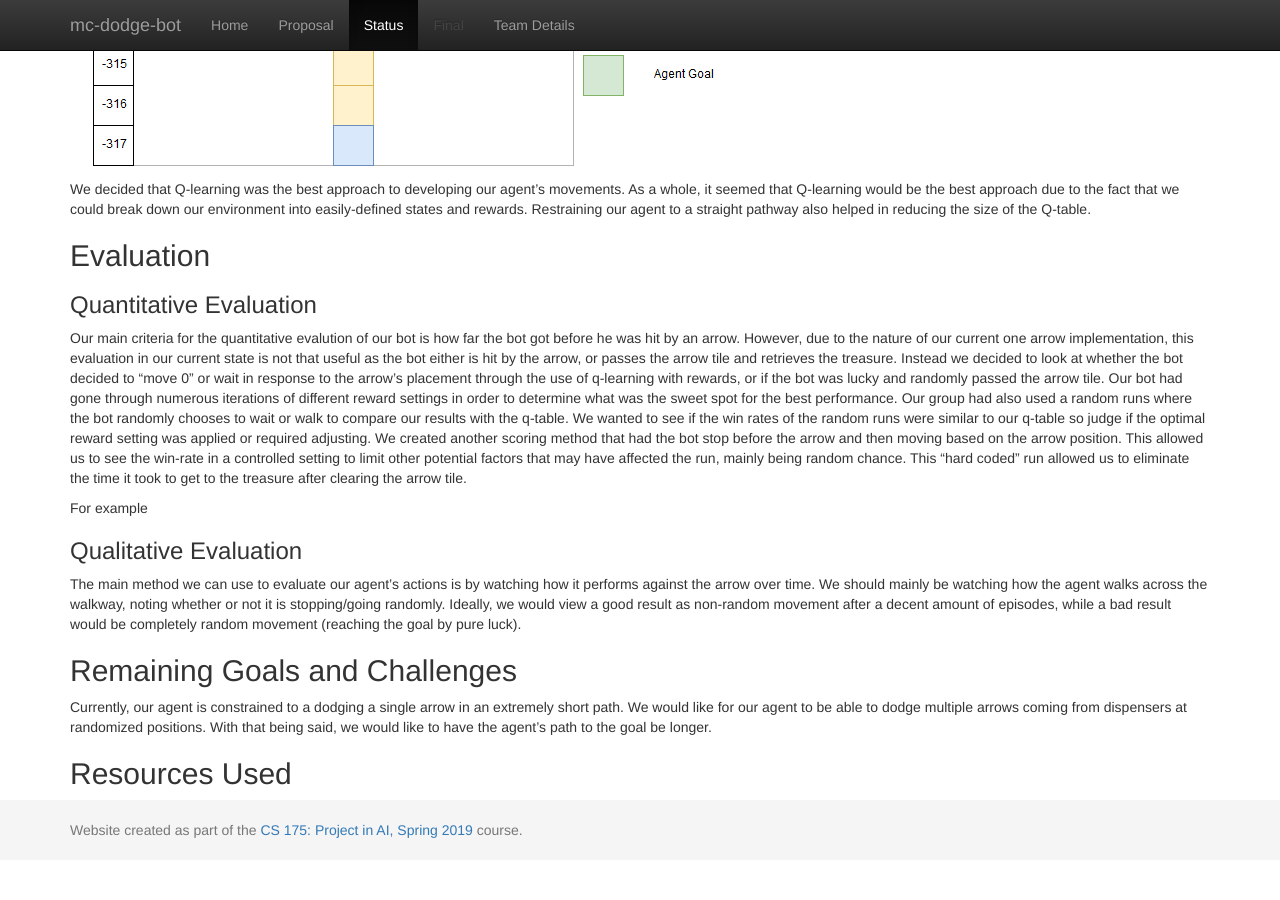
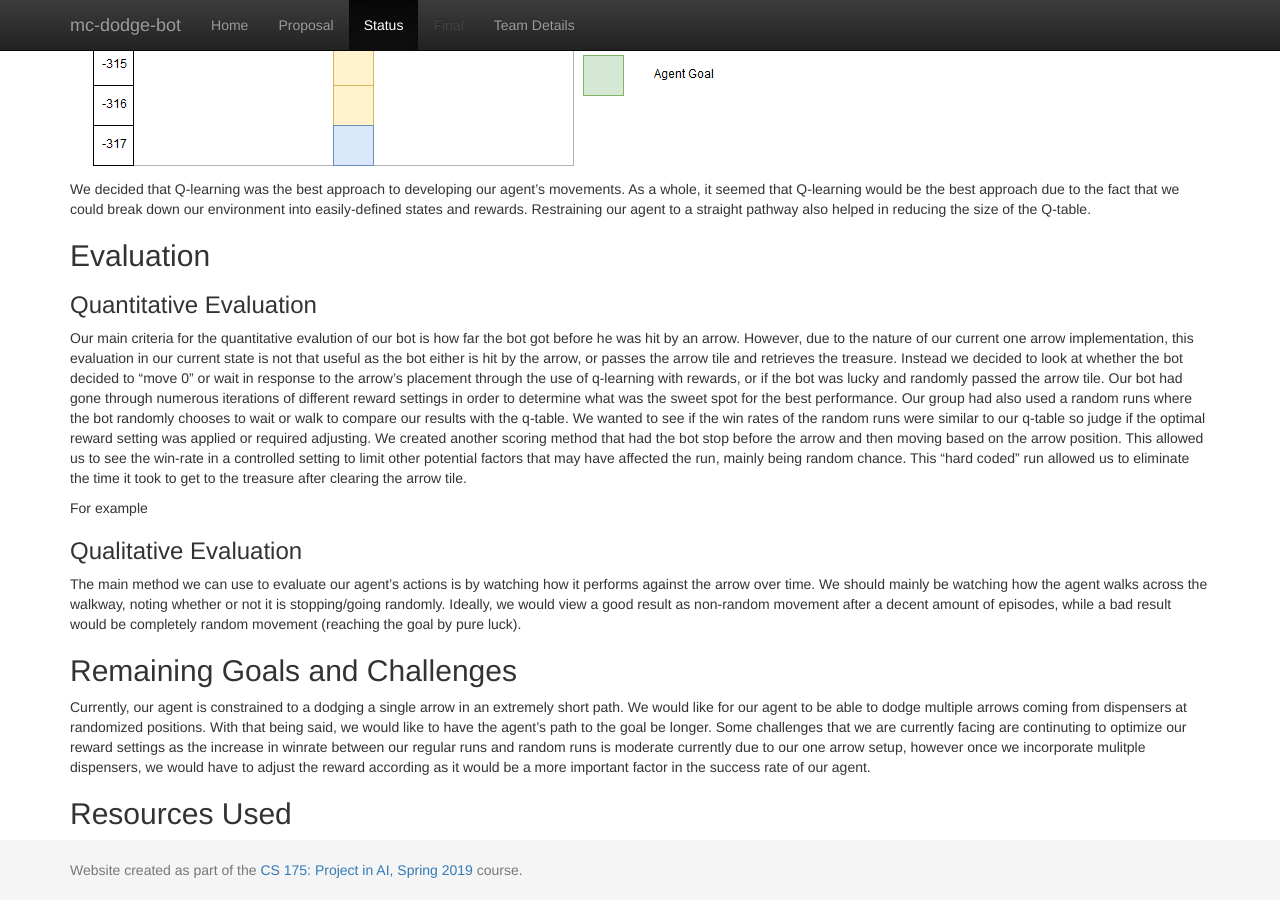
Before and after one commit to denn9s/indiana-jones, a Jekyll site: the page built from docs/status.md, in a window 1280 px wide and 900 px high, scrolled down 840 px. Built offline with Jekyll 4.4.1, drawn with Linux system fonts in a browser that asks for light colours; before the commit the page ends 1700 px from its top, so only the background shows below that.

Commit message:
Update status.md

```diff
--- a/docs/status.md
+++ b/docs/status.md
@@ -33,5 +33,6 @@ The main method we can use to evaluate our agent's actions is by watching how it
 
 ## Remaining Goals and Challenges
 Currently, our agent is constrained to a dodging a single arrow in an extremely short path. We would like for our agent to be able to dodge multiple arrows coming from dispensers at randomized positions. With that being said, we would like to have the agent's path to the goal be longer.
+Some challenges that we are currently facing are continuting to optimize our reward settings as the increase in winrate between our regular runs and random runs is moderate currently due to our one arrow setup, however once we incorporate mulitple dispensers, we would have to adjust the reward according as it would be a more important factor in the success rate of our agent.
 
 ## Resources Used
```
